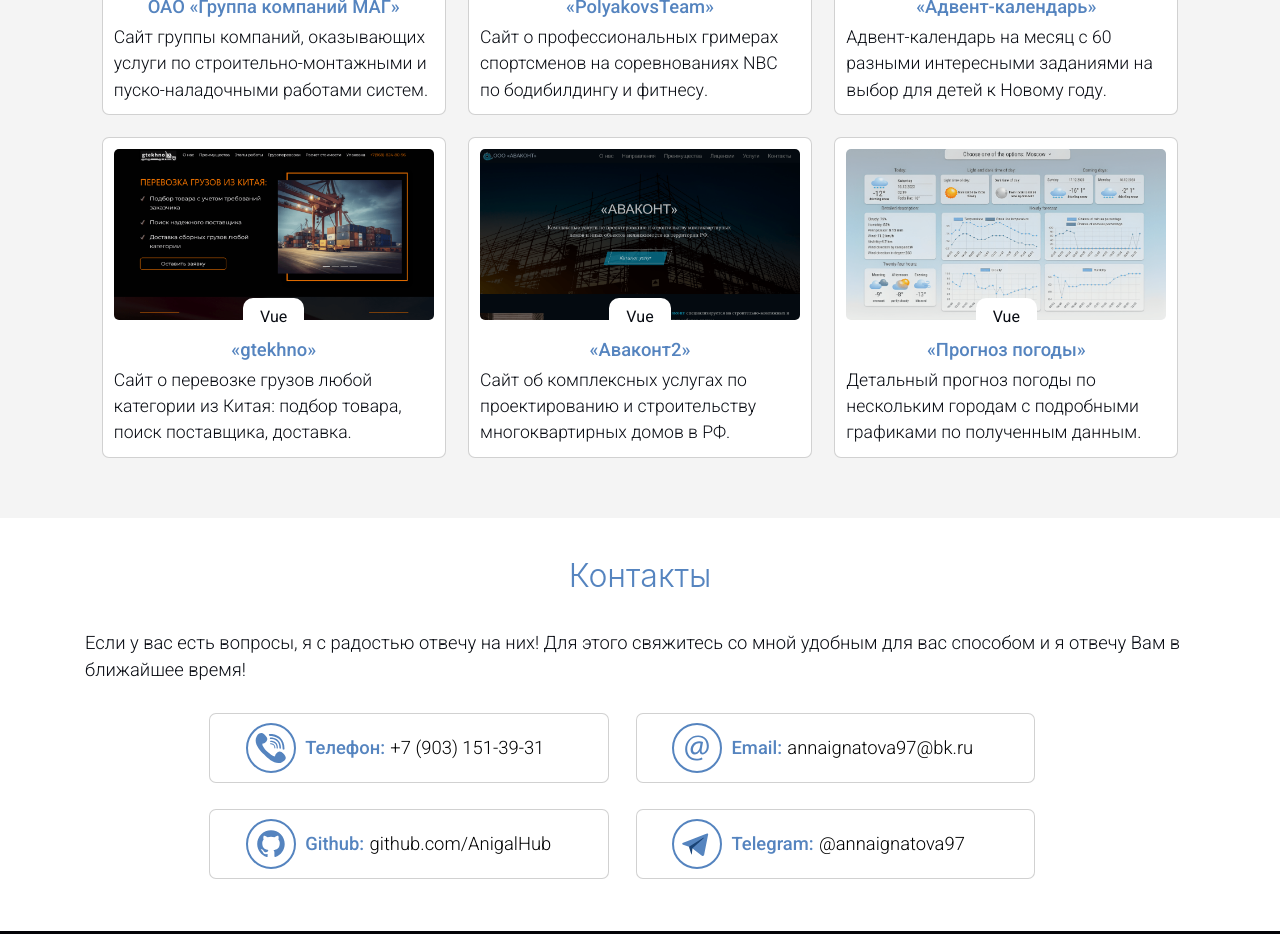
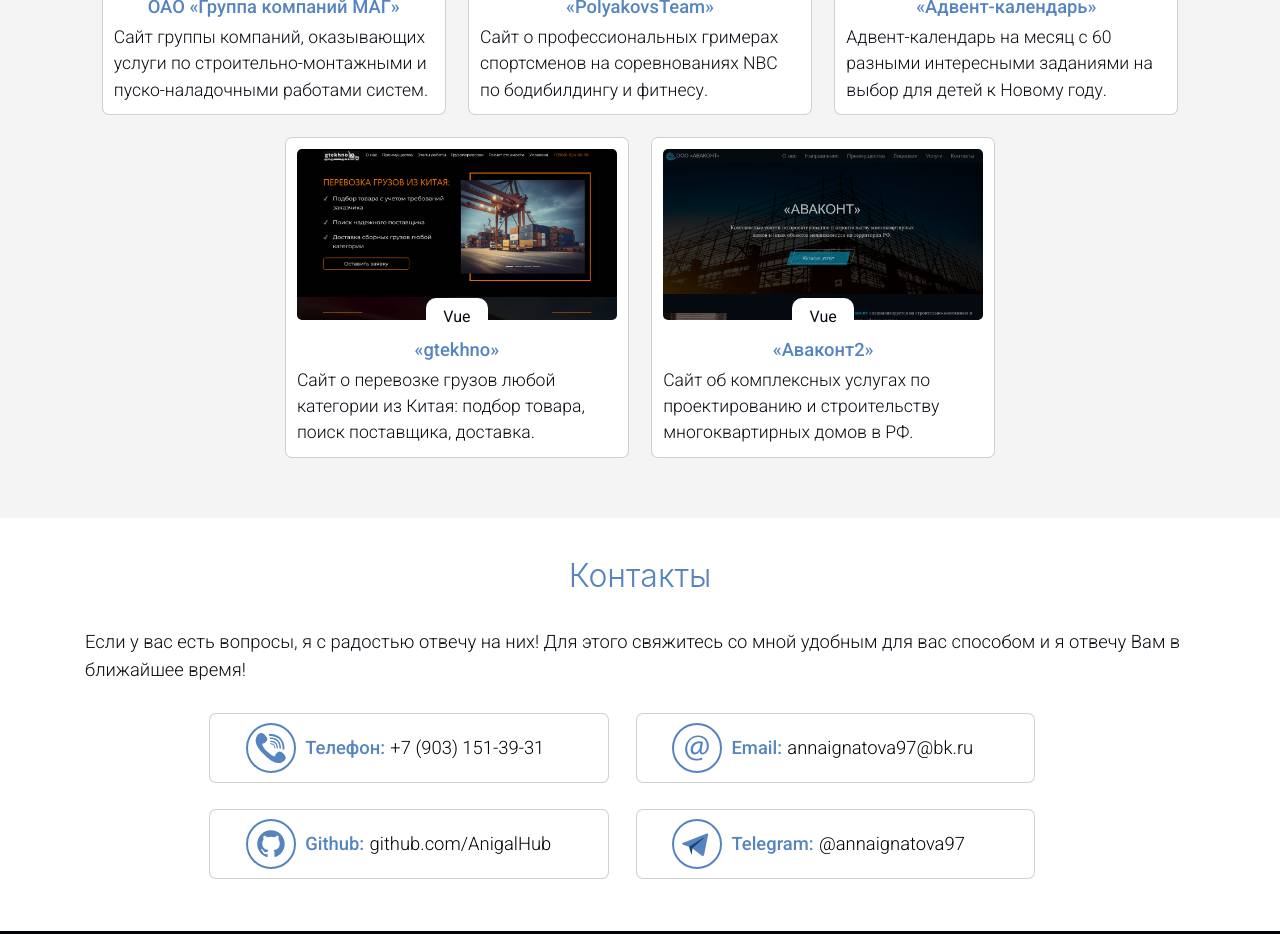
Before and after one commit to AnigalHub/Portfolio, a Nuxt app: page / in a window 1280 px wide. Shown: the part 2860-3794 px from the top of the page. Built offline with nearby package versions, Linux system fonts and the light colour scheme.

Commit message:
убран проект про погоду

```diff
--- a/components/works.vue
+++ b/components/works.vue
@@ -189,15 +189,15 @@
             technology:'Vue',
             about:'Сайт об комплексных услугах по проектированию и строительству многоквартирных домов в РФ.'
           },
-          {
-            src:'/home_weather.png',
-            alt:'Weather',
-            name_company:'«Прогноз погоды»',
-            git:'https://github.com/AnigalHub/Weather',
-            show:'/weather',
-            technology:'Vue',
-            about:'Детальный прогноз погоды по нескольким городам с подробными графиками по полученным данным.'
-          },
+          // {
+          //   src:'/home_weather.png',
+          //   alt:'Weather',
+          //   name_company:'«Прогноз погоды»',
+          //   git:'https://github.com/AnigalHub/Weather',
+          //   show:'/weather',
+          //   technology:'Vue',
+          //   about:'Детальный прогноз погоды по нескольким городам с подробными графиками по полученным данным.'
+          // },
           // {
           //   src:'/api.jpg',
           //   alt:'api',
```
